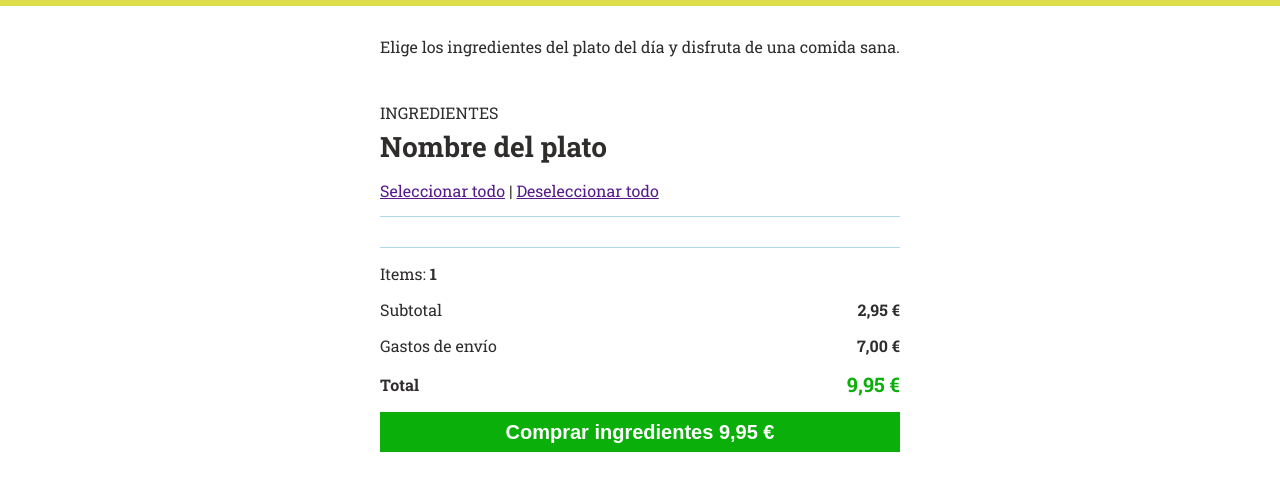
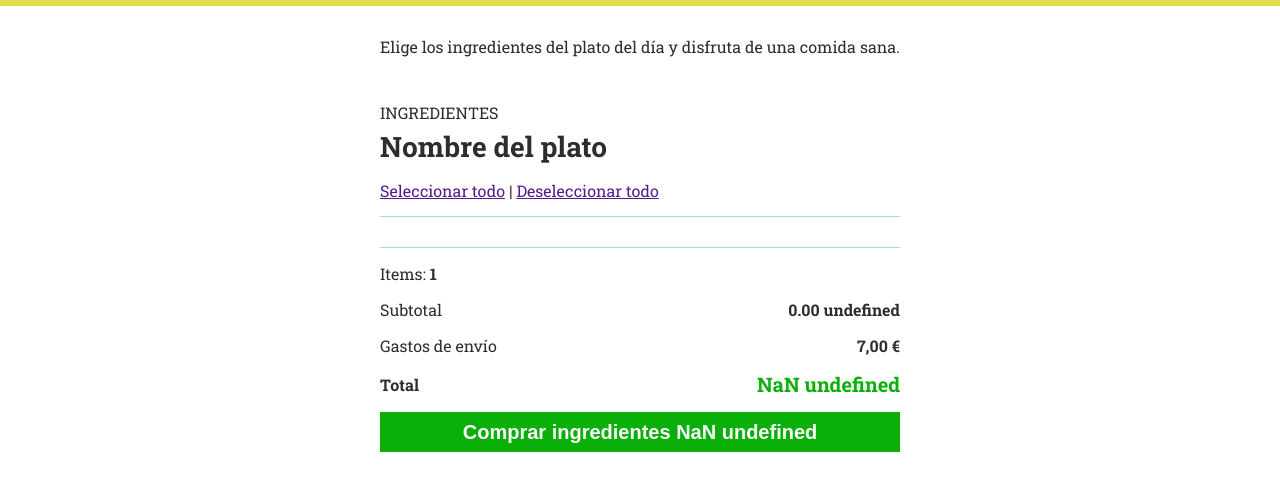
Before and after one commit to Alienah/clarke-fc-risotto-de-setas-Alienah, a website: page index.html in a window 1280 px wide. Shown: the part 94-584 px from the top of the page. Drawn offline with Linux system fonts and the light colour scheme; files that its build step writes are made by us from their sources; no server answers.

Commit message:
Paint subtotal, total and price in btn

```diff
--- a/index.html
+++ b/index.html
@@ -43,7 +43,7 @@
             <span class="bold">Total</span>
             <span class="total-price bold">9,95 €</span>
           </div>
-          <button type="submit" class="purchase__btn" name="button">Comprar ingredientes <span>9,95 €</span></button>
+          <button type="submit" class="purchase__btn" name="button">Comprar ingredientes <span class="price-button">9,95 €</span></button>
         </section>
       </div>
     </div>
--- a/js/main.js
+++ b/js/main.js
@@ -1,10 +1,15 @@
 'use strict';
 const dishTitle = document.querySelector('.title--dish');
 const shippingCostContainer = document.querySelector('.shipping-cost');
+let currency;
+let shippingCost;
 let listHTML = '';
 const ingredientsList = document.querySelector('.items-list');
-let subtotalContainer = document.querySelector('.subtotal');
+const subtotalContainer = document.querySelector('.subtotal');
 let subtotal = 0;
+const totalContainer = document.querySelector('.total-price');
+let total = 0;
+const totalButton = document.querySelector('.price-button');
 
 
 fetch('https://raw.githubusercontent.com/Adalab/recipes-data/master/rissoto-setas.json')
@@ -14,8 +19,8 @@ fetch('https://raw.githubusercontent.com/Adalab/recipes-data/master/rissoto-seta
 .then(function(json) {
   const recipe = json.recipe;
   const ingredients = recipe.ingredients;
-  const currency = recipe.currency;
-  const shippingCost = parseFloat(recipe['shipping-cost']);
+  currency = recipe.currency;
+  shippingCost = parseFloat(recipe['shipping-cost']);
 
   dishTitle.innerHTML = recipe.name;
   shippingCostContainer.innerHTML = `${shippingCost.toFixed(2)}  ${currency}`;
@@ -79,12 +84,13 @@ function setFunctionOnchange (i) {
 
 function recalculateTotal () {
   let linePrices = document.querySelectorAll('.item--price');
-  console.log(linePrices);
   for (var i = 0; i < linePrices.length; i++) {
     subtotal += parseFloat(linePrices[i].innerHTML);
 
   }
-  console.log(subtotal);
+  subtotalContainer.innerHTML = `${subtotal.toFixed(2)} ${currency}`;
+  totalContainer.innerHTML = `${(subtotal + shippingCost).toFixed(2)} ${currency}`;
+  totalButton.innerHTML = totalContainer.innerHTML;
 }
 recalculateTotal();
 function checkAllItems(e){
```
Also changed, not shown: js/main.min.js.
